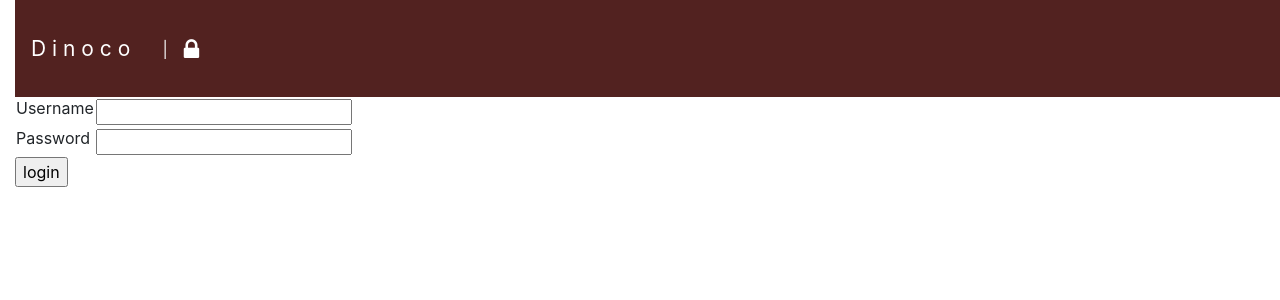
After one commit to AndresitoBross/PrograComercialPRF, a Django app: template carwash/templates/registration/login.html in a window 1280 px wide. The commit adds this page. Shown: the top 300 px of the page. Run offline with Django 3.2, Linux system fonts and the light colour scheme; the template is opened without the code that fills it, so the values that code supplies are empty, except form fields; tables that the repository leaves empty hold one stand-in row (values such as "Sample post"); form fields are guessed from the names that the template uses; some libraries are stand-ins or nearby versions.

Commit message:
Imagenes

```diff
--- a/carwash/templates/blog/base.html
+++ b/carwash/templates/blog/base.html
@@ -18,6 +18,7 @@
         crossorigin="anonymous"></script>
     <link rel="stylesheet" href="{% static 'css/blog.css' %}">
     <link href="//fonts.googleapis.com/css?family=Lobster&subset=latin,latin-ext" rel="stylesheet" type="text/css">
+    <link href="https://stackpath.bootstrapcdn.com/font-awesome/4.7.0/css/font-awesome.min.css" rel="stylesheet">
     <title>Carwash Dinaco</title>
 </head>
 
@@ -26,6 +27,7 @@
         style="background-color:#522220; min-height: 97px;">
         <a class="navbar-brand" href="http://127.0.0.1:8000" style="font-size:21px;">D i n o c o</a>
         <a class="nav-link" style="color: whitesmoke;">|</a>
+        {% if user.is_authenticated %}
         <div style="width: 5px;"></div>
         <button class="navbar-toggler" type="button" data-toggle="collapse" data-target="#navbarNav"
             aria-controls="navbarNav" aria-expanded="false" aria-label="Toggle navigation">
@@ -40,7 +42,7 @@
                 <div style="width: 10px;"></div>
                 <li class="nav-item">
                     <a class="nav-link" href="http://127.0.0.1:8000/automovil"
-                    style="min-width: 21px; font-size: 18px;">Automovil</a>
+                        style="min-width: 21px; font-size: 18px;">Automovil</a>
                 </li>
                 <div style="width: 10px;"></div>
                 <li class="nav-item">
@@ -52,8 +54,14 @@
                     <a class="nav-link" href="http://127.0.0.1:8000/servicio"
                         style="min-width: 21px; font-size: 18px;">Servicio</a>
                 </li>
+                <li class="nav-item">
+                    <a class="nav-link" style="min-width: 21px; font-size: 18px;">Bienvenido: {{ user.username }} <small>(<a href="{% url 'logout' %}">Logout</a>)</small></a>
+                </li>
+                {% else %}
+                <a href="{% url 'login' %}" class="top-menu"><span class="fa fa-lock"></span></a>
             </ul>
         </div>
+        {% endif %}
     </nav>
     {% block content %}
     {% endblock %}
--- /dev/null
+++ b/carwash/templates/registration/login.html
@@ -0,0 +1,24 @@
+{% extends "blog/base.html" %}
+
+{% block content %}
+    {% if form.errors %}
+        <p>Tu username y password son incorrectas. Por favor prueba de nuevo.</p>
+    {% endif %}
+
+    <form method="post" action="{% url 'login' %}">
+    {% csrf_token %}
+        <table>
+        <tr>
+            <td>{{ form.username.label_tag }}</td>
+            <td>{{ form.username }}</td>
+        </tr>
+        <tr>
+            <td>{{ form.password.label_tag }}</td>
+            <td>{{ form.password }}</td>
+        </tr>
+        </table>
+
+        <input type="submit" value="login" />
+        <input type="hidden" name="next" value="{{ next }}" />
+    </form>
+{% endblock %}
--- a/carwash/urls.py
+++ b/carwash/urls.py
@@ -1,4 +1,4 @@
-from django.urls import path
+from django.urls import path, include
 from . import views
 
 urlpatterns = [
--- a/configuraciones/settings.py
+++ b/configuraciones/settings.py
@@ -124,3 +124,4 @@ STATIC_URL = '/static/'
 MEDIA_URL = '/images/'
 STATIC_ROOT = os.path.join(BASE_DIR, 'static')
 MEDIA_ROOT = os.path.join(BASE_DIR, 'static/images')
+LOGIN_REDIRECT_URL = '/'
--- a/configuraciones/urls.py
+++ b/configuraciones/urls.py
@@ -20,6 +20,7 @@ from django.conf import settings
 
 urlpatterns = [
     path('admin/', admin.site.urls),
+    path('accounts/', include('django.contrib.auth.urls')),
     path('', include('carwash.urls')),
 ]
 
```
Also changed, not shown: carwash/views.py (+16 -1 lines).
